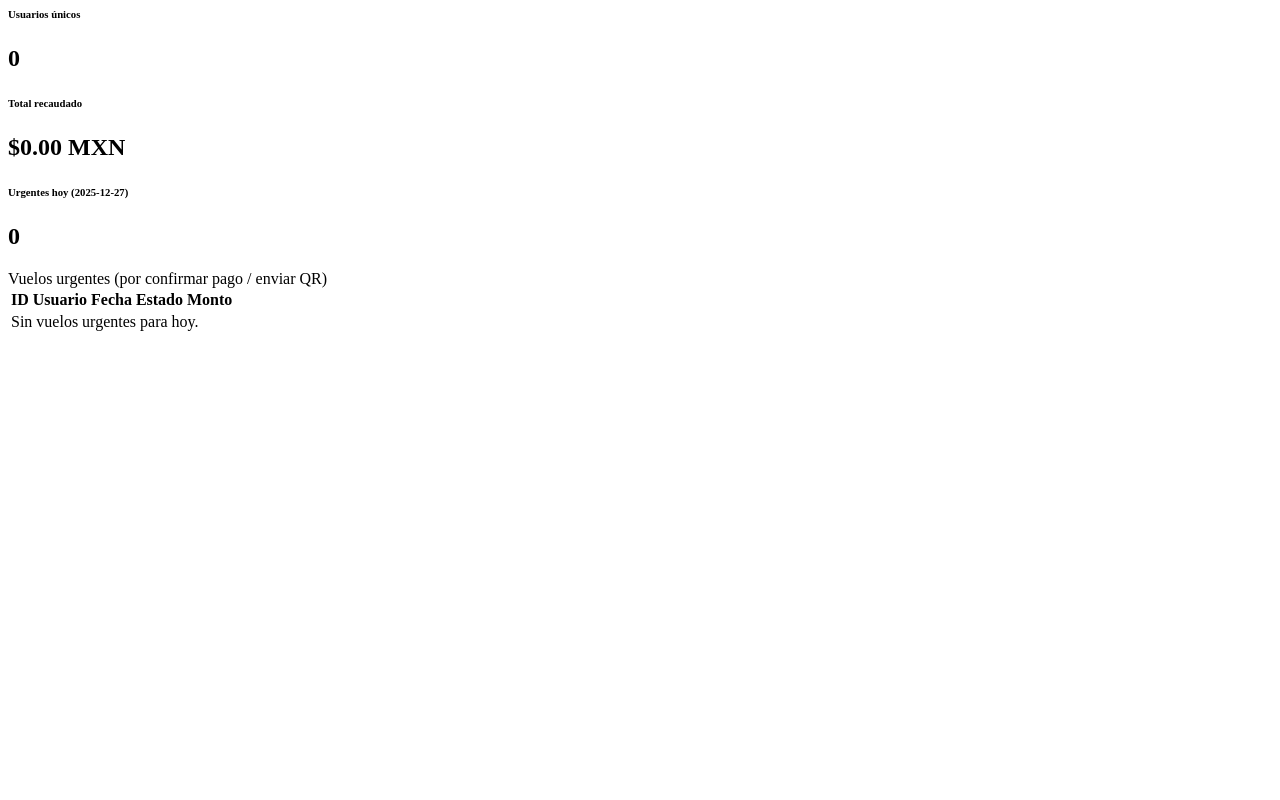
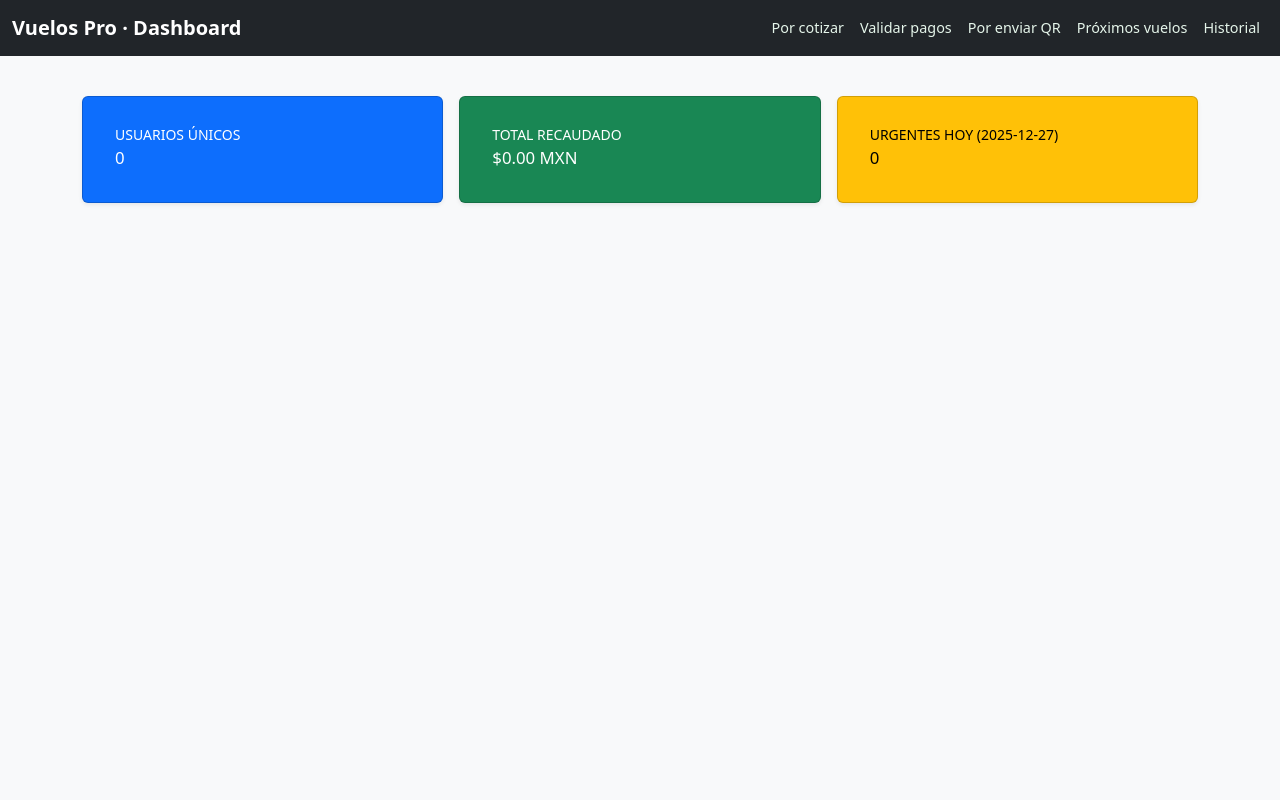
Before and after one commit to Hdpjiax/bot_tg, a Flask app: page / in a window 1280 px wide. Run offline with Flask 3, Linux system fonts and the light colour scheme; data that the repository does not hold is empty.

Commit message:
Update general.html

```diff
--- a/dashboard/templates/general.html
+++ b/dashboard/templates/general.html
@@ -1,5 +1,42 @@
-<div class="container py-4">
-  <div class="row g-3">
+<!doctype html>
+<html lang="es">
+<head>
+  <meta charset="utf-8">
+  <title>Dashboard Vuelos Pro</title>
+  <meta name="viewport" content="width=device-width, initial-scale=1">
+
+  <!-- Bootstrap CSS CDN -->
+  <link
+    href="https://cdn.jsdelivr.net/npm/bootstrap@5.3.2/dist/css/bootstrap.min.css"
+    rel="stylesheet"
+    integrity="sha384-T3c6CoIi6uLrA9TneNEoa7RxnatzjcDSCmG1MXxSR1GAsXEV/Dwwykc2MPK8M2HN"
+    crossorigin="anonymous"
+  >
+
+  <!-- Tu CSS -->
+  <link rel="stylesheet" href="{{ url_for('static', filename='css/style.css') }}">
+</head>
+<body class="bg-light">
+
+<nav class="navbar navbar-expand-lg navbar-dark bg-dark mb-4">
+  <div class="container-fluid">
+    <a class="navbar-brand fw-semibold" href="{{ url_for('general') }}">
+      Vuelos Pro · Dashboard
+    </a>
+    <div class="navbar-nav">
+      <a class="nav-link" href="{{ url_for('por_cotizar') }}">Por cotizar</a>
+      <a class="nav-link" href="{{ url_for('validar_pagos') }}">Validar pagos</a>
+      <a class="nav-link" href="{{ url_for('por_enviar_qr') }}">Por enviar QR</a>
+      <a class="nav-link" href="{{ url_for('proximos_vuelos') }}">Próximos vuelos</a>
+      <a class="nav-link" href="{{ url_for('historial') }}">Historial</a>
+    </div>
+  </div>
+</nav>
+
+<div class="container py-3">
+
+  <!-- BANNERS -->
+  <div class="row g-3 mb-4">
     <div class="col-md-4">
       <div class="card text-bg-primary shadow-sm">
         <div class="card-body">
@@ -21,48 +58,13 @@
     <div class="col-md-4">
       <div class="card text-bg-warning shadow-sm">
         <div class="card-body">
-          <h6 class="card-title text-uppercase small mb-1">Urgentes hoy ({{ hoy }})</h6>
+          <h6 class="card-title text-uppercase small mb-1">
+            Urgentes hoy ({{ hoy }})
+          </h6>
           <h2 class="mb-0">{{ urgentes|length }}</h2>
         </div>
       </div>
     </div>
   </div>
 
-  <div class="row g-3 mt-4">
-    <div class="col-12">
-      <div class="card shadow-sm">
-        <div class="card-header">
-          Vuelos urgentes (por confirmar pago / enviar QR)
-        </div>
-        <div class="card-body p-0">
-          <table class="table mb-0 table-hover align-middle">
-            <thead>
-              <tr>
-                <th>ID</th>
-                <th>Usuario</th>
-                <th>Fecha</th>
-                <th>Estado</th>
-                <th>Monto</th>
-              </tr>
-            </thead>
-            <tbody>
-              {% for v in urgentes %}
-              <tr>
-                <td>{{ v.id }}</td>
-                <td>@{{ v.username }}</td>
-                <td>{{ v.fecha }}</td>
-                <td>{{ v.estado }}</td>
-                <td>{{ v.monto or '-' }}</td>
-              </tr>
-              {% else %}
-              <tr>
-                <td colspan="5" class="text-center py-3">Sin vuelos urgentes para hoy.</td>
-              </tr>
-              {% endfor %}
-            </tbody>
-          </table>
-        </div>
-      </div>
-    </div>
-  </div>
-</div>
+  <!-- TABLA UR
```
